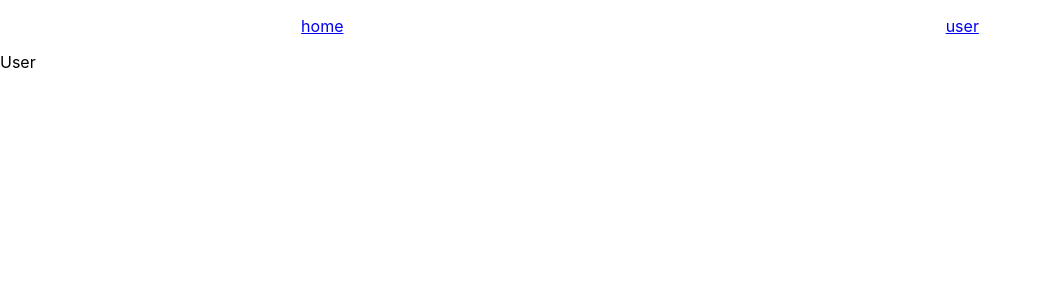
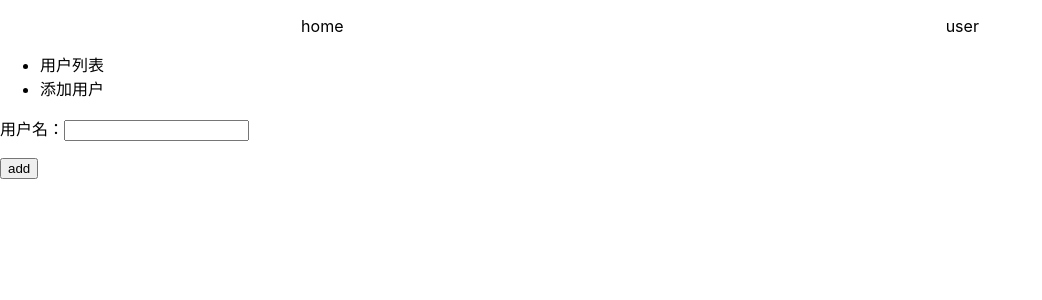
Before and after one commit to lotosv2010/react-router-source, a React (Create React App) app: page /user/add in a window 1280 px wide. Shown: the top 300 px of the page, without its empty margins (0-1042 px from the left). Built offline with nearby package versions, Linux system fonts and the light colour scheme.

Commit message:
feat(react-touter): 嵌套路由实现

```diff
--- a/src/components/User.tsx
+++ /dev/null
@@ -1,11 +0,0 @@
-import React from 'react';
-
-function User() {
-  return (
-    <p>
-      User
-    </p>
-  );
-}
-
-export default User;
--- /dev/null
+++ b/src/components/User/UserAdd.tsx
@@ -0,0 +1,45 @@
+import React, {Component, createRef} from 'react';
+// import { Prompt } from '../../lib/react-router-dom';
+class UserAdd extends Component<any> {
+  userRef: any;
+  constructor(props: any) {
+    super(props)
+    this.state = {isBlocking: false} // 是否阻止跳
+    this.userRef = createRef()
+  }
+  handleChange = (event: any) => {
+    this.setState({isBlocking: event.target.value.length > 0})
+  }
+  handleSubmit = (event: any) => {
+    event.preventDefault()
+    const name = this.userRef.current.value
+    this.setState({isBlocking: false}, () => {
+      if(!name) return alert('请输入用户名')
+      const users = JSON.parse(localStorage.getItem('users')||'[]') || []
+      const id = Math.floor(Math.random() * 1000000)
+      const user = {name, id}
+      localStorage.setItem('users', JSON.stringify([...users, user]))
+      this.props.history.push(`/user/list`)
+    })
+  }
+  render() {
+    const {isBlocking}: any = this.state
+    return (
+      <form onSubmit={this.handleSubmit}>
+        {/* <Prompt
+          when={isBlocking}
+          message={(location: any) => `请问您是否确认要离开此页面，跳转到${location.pathname}吗?`}
+        /> */}
+        <p>
+          用户名：
+          <input
+            ref={this.userRef}
+            onChange={this.handleChange}
+          />
+        </p>
+        <button type='submit'>add</button>
+      </form>
+    )
+  }
+}
+export default UserAdd;
--- /dev/null
+++ b/src/components/User/UserDetail.tsx
@@ -0,0 +1,22 @@
+import React, {useEffect, useState} from 'react';
+const UserDetail = (props: any) => {
+  let user = props.location.state;
+  const [state, setState] = useState<any>({});
+  const getInfo = () => {
+    if(!user) {
+      const id = props.match.params.id;
+      const usersStr: string = localStorage.getItem('users')|| '[]';
+      const users: Array<any> = JSON.parse(usersStr);
+      user = users.find((u) => u.id = id)
+      console.log(user)
+    }
+    setState(user);
+  }
+  useEffect(() => {
+    getInfo();
+  }, [])
+  return (
+    <div> id: {state.id}, username: {state.name} </div>
+  )
+}
+export default UserDetail
--- /dev/null
+++ b/src/components/User/UserList.tsx
@@ -0,0 +1,22 @@
+import React from 'react';
+import {Link} from '../../lib/react-router-dom';
+const UserList = () => {
+  const usersStr: string = localStorage.getItem('users')|| '[]';
+  const users: Array<any> = JSON.parse(usersStr);
+  return (
+    <div>
+      <ol>
+        {
+          users ? users.map((u, index) => {
+            return (
+              <li key={index}>
+                <Link to={{pathname: `/user/detail/${u.id}`, state: u}}>{u.name}</Link>
+              </li>
+            )
+          }) : <span style={{color: 'lightgray'}}>暂无数据</span>
+        }
+      </ol>
+    </div>
+  )
+}
+export default UserList;
--- /dev/null
+++ b/src/components/User/index.tsx
@@ -0,0 +1,22 @@
+import React from 'react';
+import {Link, Route} from '../../lib/react-router-dom';
+import UserAdd from './UserAdd';
+import UserList from './UserList';
+import UserDetail from './UserDetail';
+
+const User = () => {
+  return (
+    <div>
+      <ul>
+        <li><Link to="/user/list">用户列表</Link></li>
+        <li><Link to="/user/add">添加用户</Link></li>
+      </ul>
+      <div>
+        <Route path="/user/add" component={UserAdd} />
+        <Route path="/user/list" component={UserList} />
+        <Route path="/user/detail/:id" component={UserDetail} />
+      </div>
+    </div>
+  )
+}
+export default User
--- a/src/routes/index.tsx
+++ b/src/routes/index.tsx
@@ -1,7 +1,7 @@
 import React from 'react';
-import {BrowserRouter as Router, Link, Route, Switch, Redirect} from 'react-router-dom';
+import {BrowserRouter as Router, Link, Route, Switch, Redirect} from '../lib/react-router-dom';
 import Home from '../components/Home';
-import User from '../components/User';
+import User from '../components/User/index';
 
 function Routes() {
   return(
@@ -12,7 +12,7 @@ function Routes() {
           <Link to='/user'>user</Link>
         </p>
         <Switch>
-          <Route path='/user' component={User} />
+          <Route path='/user' exact={false} component={User} />
           <Route path='/home' exact={true} component={Home} />
           <Redirect from='/' to='/home' />
         </Switch>
```
Also changed, not shown: 2 other files (tests, documents, lock files or other folders).
